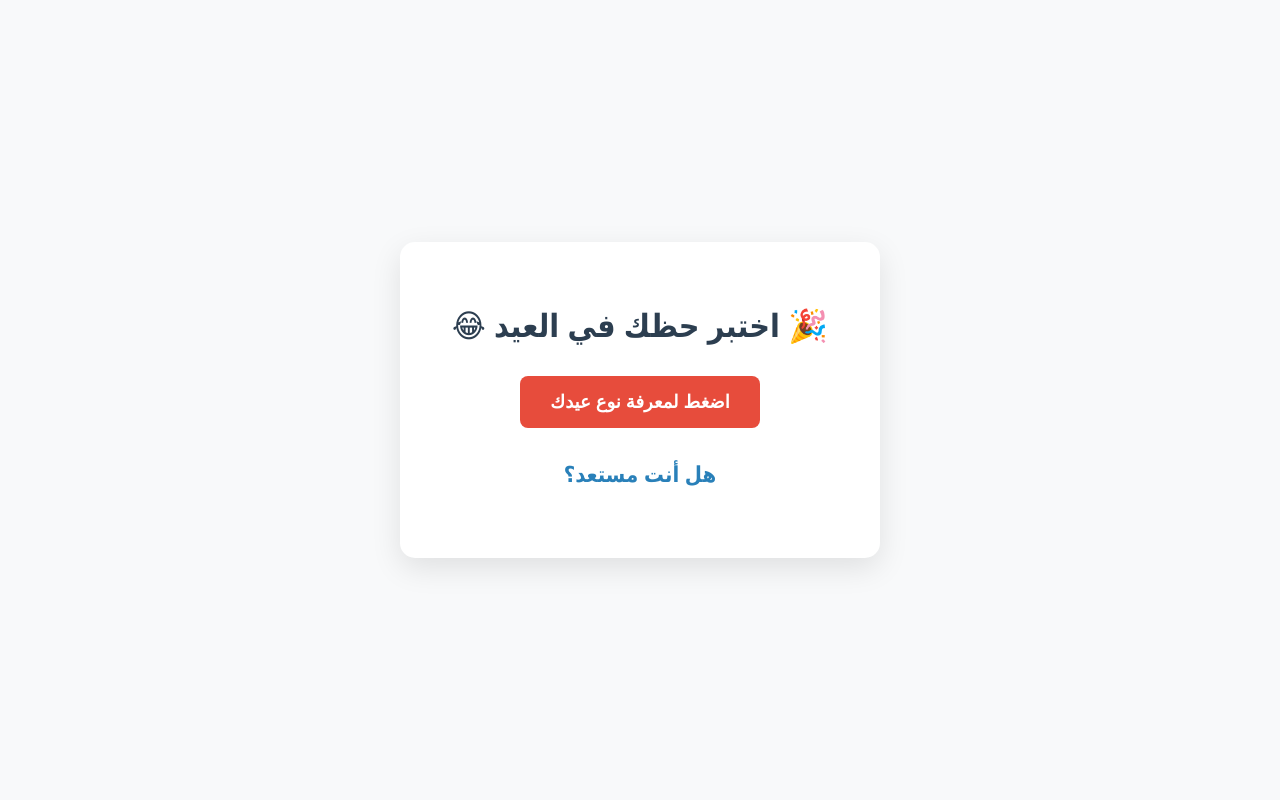
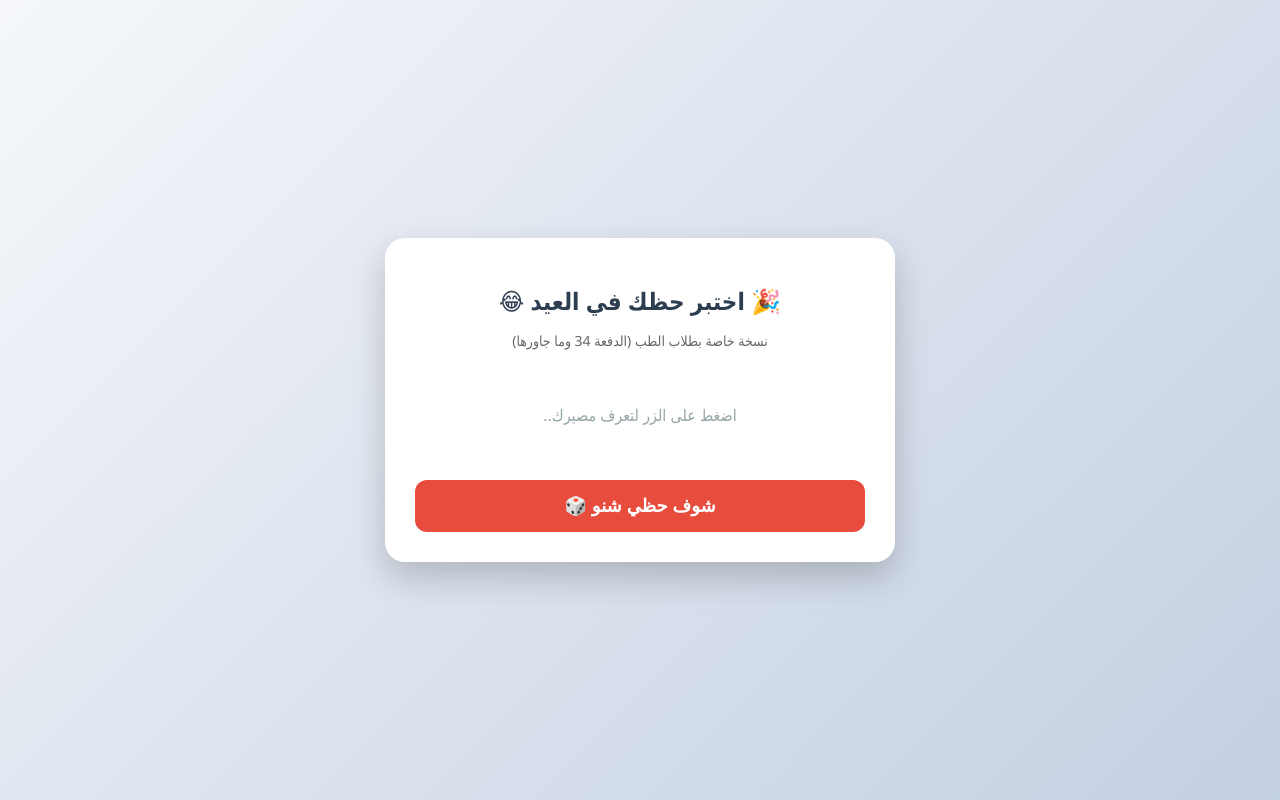
Before and after one commit to anasmorwan/telegram-bot, a Flask app: page /eid in a window 1280 px wide. Run offline with Flask 3, Linux system fonts and the light colour scheme; parts of the project's set-up code (start-up, migrations or seed data) failed here and were passed over.

Commit message:
Update eid.html

```diff
--- a/templates/eid.html
+++ b/templates/eid.html
@@ -3,115 +3,175 @@
 <head>
     <meta charset="UTF-8">
     <meta name="viewport" content="width=device-width, initial-scale=1.0">
-    <title>حظك في العيد</title>
+    <title>حظك في العيد - نسخة الدفعة</title>
     <style>
-        /* تنسيق الصفحة بالكامل */
+        :root {
+            --primary-color: #2c3e50;
+            --accent-color: #e74c3c;
+            --medical-blue: #3498db;
+        }
+
         body {
             font-family: 'Segoe UI', Tahoma, Geneva, Verdana, sans-serif;
-            background-color: #f8f9fa; /* لون خلفية هادئ */
+            background: linear-gradient(135deg, #f5f7fa 0%, #c3cfe2 100%);
             display: flex;
             justify-content: center;
             align-items: center;
-            height: 100vh;
+            min-height: 100vh;
             margin: 0;
+            overflow-x: hidden;
         }
 
-        /* تنسيق المربع الأبيض في المنتصف */
         .card {
             background-color: #ffffff;
-            padding: 40px;
-            border-radius: 15px;
-            box-shadow: 0 10px 30px rgba(0,0,0,0.1);
+            padding: 30px;
+            border-radius: 20px;
+            box-shadow: 0 15px 35px rgba(0,0,0,0.2);
             text-align: center;
-            max-width: 400px;
+            max-width: 450px;
             width: 90%;
+            position: relative;
         }
 
-        h1 {
-            color: #2c3e50;
-            margin-bottom: 30px;
-        }
+        h1 { color: var(--primary-color); margin-bottom: 10px; font-size: 24px; }
+        p.subtitle { color: #666; margin-bottom: 25px; font-size: 14px; }
 
-        /* تنسيق الزر */
+        .btn-group { display: flex; flex-direction: column; gap: 10px; }
+
         button {
-            background-color: #e74c3c; /* أحمر جميل */
-            color: white;
             border: none;
-            padding: 15px 30px;
+            padding: 15px 25px;
             font-size: 18px;
-            border-radius: 8px;
+            border-radius: 12px;
             cursor: pointer;
-            transition: transform 0.2s, background-color 0.2s;
+            transition: all 0.3s ease;
             font-weight: bold;
         }
 
-        button:hover {
-            background-color: #c0392b;
-            transform: scale(1.05); /* تكبير الزر قليلاً عند مرور الماوس */
+        #spinBtn {
+            background-color: var(--accent-color);
+            color: white;
         }
 
-        button:disabled {
-            background-color: #95a5a6;
-            cursor: not-allowed;
-            transform: none;
+        #spinBtn:hover { background-color: #c0392b; transform: translateY(-2px); }
+
+        /* زر المشاركة يكون مخفياً في البداية */
+        #shareBtn {
+            background-color: #25d366; /* لون الواتساب */
+            color: white;
+            display: none;
+            font-size: 16px;
+            text-decoration: none;
+            align-items: center;
+            justify-content: center;
         }
 
-        /* تنسيق النص الذي تظهر فيه النتيجة */
         #result {
-            margin-top: 30px;
-            font-size: 22px;
-            font-weight: bold;
-            color: #2980b9;
-            min-height: 60px; /* لحجز مساحة حتى لا تقفز الصفحة */
+            margin: 25px 0;
+            min-height: 80px;
+            display: flex;
+            align-items: center;
+            justify-content: center;
+            flex-direction: column;
         }
+
+        .final-text {
+            font-size: 24px;
+            color: var(--medical-blue);
+            animation: popIn 0.5s cubic-bezier(0.175, 0.885, 0.32, 1.275);
+        }
+
+        @keyframes popIn {
+            0% { transform: scale(0.5); opacity: 0; }
+            100% { transform: scale(1); opacity: 1; }
+        }
+
+        /* رسالة التهنئة اللطيفة */
+        #greeting {
+            margin-top: 15px;
+            padding: 10px;
+            background: #f0fdf4;
+            border-right: 4px solid #22c55e;
+            color: #166534;
+            font-size: 14px;
+            display: none;
+            border-radius: 4px;
+        }
+
+        button:disabled { background-color: #bdc3c7; cursor: not-allowed; }
     </style>
 </head>
 <body>
 
     <div class="card">
         <h1>🎉 اختبر حظك في العيد 😂</h1>
-        <button id="spinBtn">اضغط لمعرفة نوع عيدك</button>
-        <div id="result">هل أنت مستعد؟</div>
+        <p class="subtitle">نسخة خاصة بطلاب الطب (الدفعة 34 وما جاورها)</p>
+
+        <div id="result">
+            <span style="color: #95a5a6;">اضغط على الزر لتعرف مصيرك..</span>
+        </div>
+
+        <div class="btn-group">
+            <button id="spinBtn">شوف حظي شنو 🎲</button>
+            <a id="shareBtn" href="#" target="_blank">شارك نتيجتك (واتساب) 🟢</a>
+        </div>
+
+        <div id="greeting">
+            بعيداً عن الهزار.. كل عام وأنت بخير يا دكتور، وعيد سعيد عليك وعلى أحبابك! ✨❤️
+        </div>
     </div>
 
     <script>
-        // مصفوفة تحتوي على النتائج المضحكة
         const results = [
-            "نوم + لحمة 🥩😴",
-            "زيارات إجبارية لا تنتهي 🏃‍♂️",
-            "طفل يطلب عيدية كل 5 دقائق 🪙😭",
-            "اتصال من خالة لم ترها منذ 2009 📞",
-            "غسيل عدة الشاي والقهوة طوال اليوم ☕🧼",
-            "تأكل خبيز لحد ما بطنك توجعك 🍪😂"
+            "نوم عميق + لحمة مرارة 🥩😴",
+            "تقرأ باثولوجي يوم الوقفة عشان السيمينار 💀📚",
+            "زيارات إجبارية لبنات خالتك وأنت ناسي أسمائهم 🏃‍♂️",
+            "خفارة (Call) في الاستقبال وتسمع التكبيرات من بعيد 🚑💔",
+            "تسأل عن العيدية يقولوا ليك: (أنت بقيت دكتور طول الباب!) 💸🚫",
+            "طفل يطلب عيدية كل 5 دقائق وهو أصلاً أغنى منك 🪙😭",
+            "قعدة مع بائع الشاي في شارع النيل بالليل 🌃☕",
+            "تاكل خبيز لحد ما تدخل في Diabetic Ketoacidosis 🍪 الضحك للركب"
         ];
 
         const btn = document.getElementById('spinBtn');
+        const shareBtn = document.getElementById('shareBtn');
         const resultDiv = document.getElementById('result');
+        const greetingDiv = document.getElementById('greeting');
 
-        // ماذا يحدث عند الضغط على الزر؟
         btn.addEventListener('click', () => {
-            // تعطيل الزر أثناء اللعب
             btn.disabled = true;
+            shareBtn.style.display = 'none';
+            greetingDiv.style.display = 'none';
 
             let counter = 0;
-
-            // عمل تأثير "الروليت" (تقليب سريع للنتائج)
             const interval = setInterval(() => {
-                // اختيار نتيجة عشوائية وعرضها بسرعة
-                resultDiv.innerText = results[Math.floor(Math.random() * results.length)];
+                resultDiv.innerHTML = `<span style="color: #7f8c8d;">${results[Math.floor(Math.random() * results.length)]}</span>`;
                 counter++;
 
-                // التوقف بعد 15 لفة سريعة (حوالي ثانية ونصف)
                 if (counter > 15) {
                     clearInterval(interval);
-                    // اختيار النتيجة النهائية
                     const finalResult = results[Math.floor(Math.random() * results.length)];
-                    resultDiv.innerHTML = `عيدك هو:<br><span style="color: #e74c3c; font-size: 28px;">${finalResult}</span>`;
 
-                    // إعادة تفعيل الزر
-                    btn.disabled = false;
+                    // إظهار النتيجة النهائية
+                    resultDiv.innerHTML = `عيدك هو:<br><b class="final-text">${finalResult}</b>`;
+
+                    // تجهيز رابط الواتساب
+                    const shareText = encodeURIComponent(`طلع حظي في العيد: (${finalResult}) 😂.. اختبر حظك من هنا!`);
+                    shareBtn.href = `https://api.whatsapp.com/send?text=${shareText}`;
+
+                    // إظهار العناصر الإضافية
+                    setTimeout(() => {
+                        shareBtn.style.display = 'flex';
+                        btn.disabled = false;
+                        btn.innerText = "جرب حظك تاني 🔄";
+                    }, 500);
+
+                    // إظهار التهنئة اللطيفة بعد 2 ثانية
+                    setTimeout(() => {
+                        greetingDiv.style.display = 'block';
+                    }, 2000);
                 }
-            }, 100); // سرعة التقليب (100 ملي ثانية)
+            }, 80);
         });
     </script>
 
```
